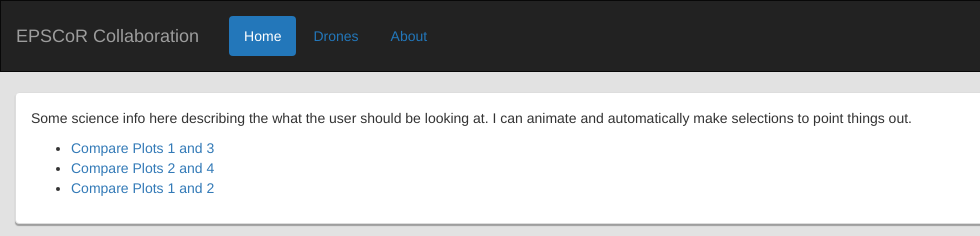
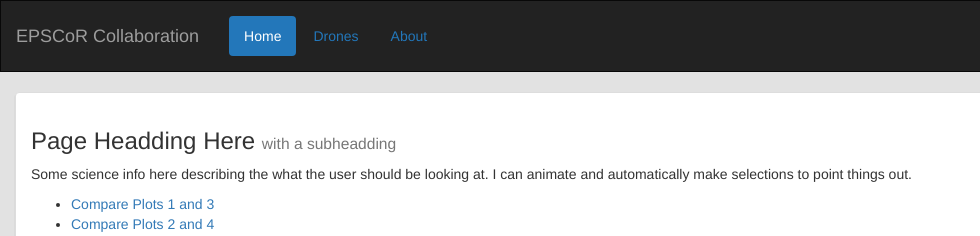
Before and after one commit to theWizardsBaker/epscor_interactive_map, a website: page src/index.html in a window 1280 px wide. Shown: the top 236 px of the page, 0-980 px from the left. Drawn offline with nearby package versions, Linux system fonts and the light colour scheme.

Commit message:
cleaned up markup

```diff
--- a/src/index.html
+++ b/src/index.html
@@ -43,6 +43,7 @@
 					<section class="information col-md-12">
 						<div class="panel panel-default">
 							<div class="panel-body">
+								<h3>Page Headding Here <small>with a subheadding</small></h3>
 								<p>
 									Some science info here describing the what the user should be looking at. I can animate and automatically make selections to point things out.
 								</p>
```
